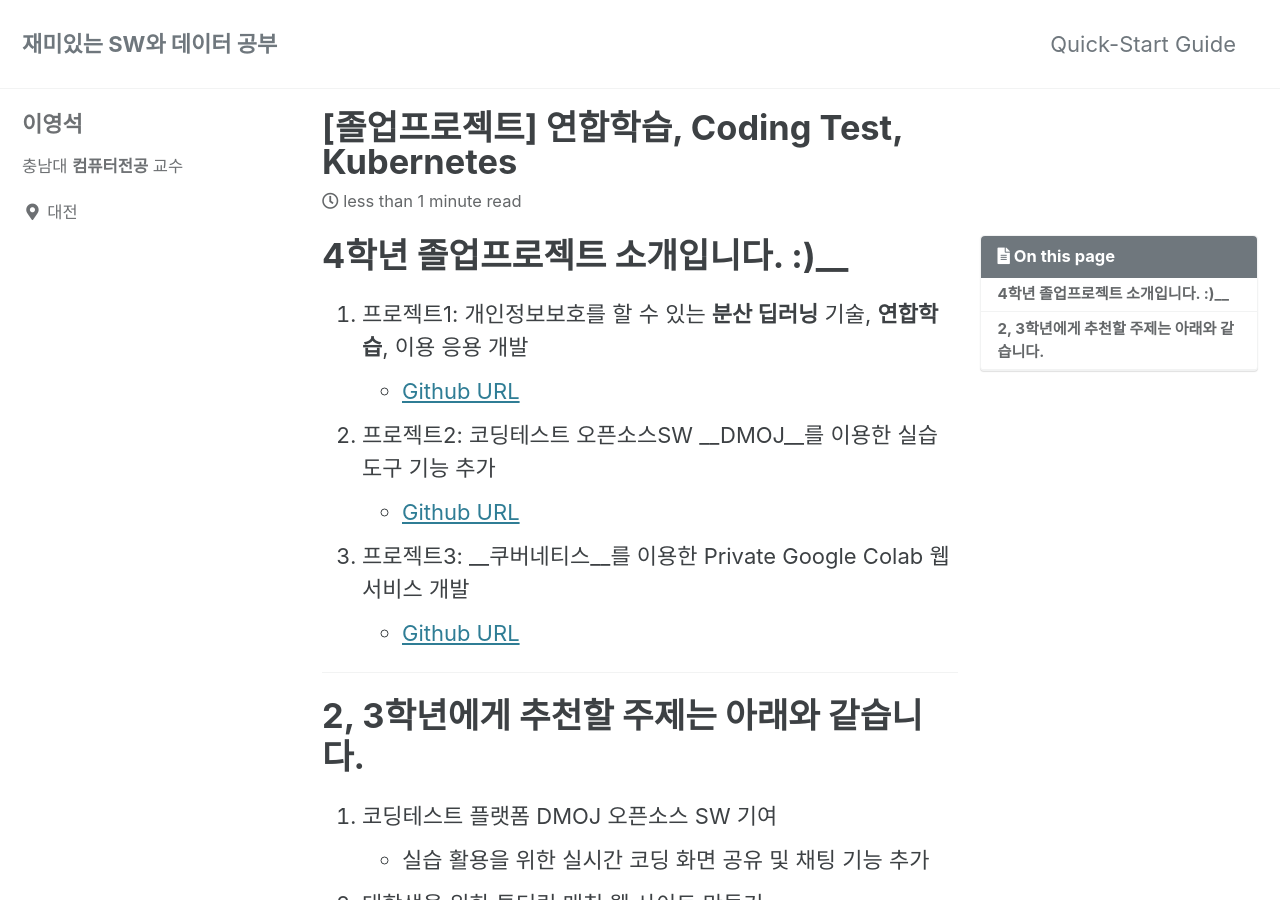
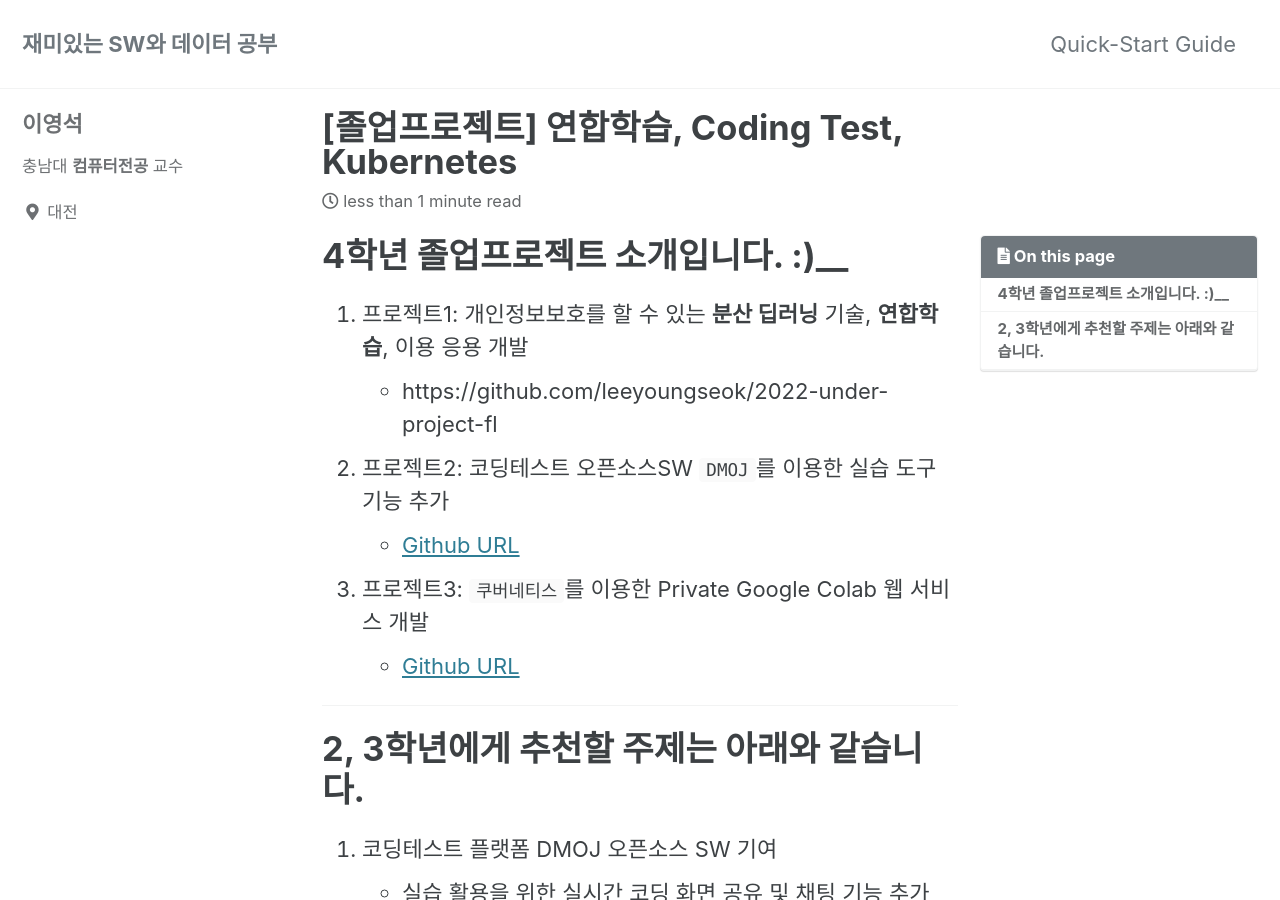
Before and after one commit to leeyoungseok/leeyoungseok.github.com, a Jekyll site: the page built from _posts/2021-12-20-under-project-list.md, in a window 1280 px wide and 900 px high. Built offline with Jekyll 4.4.1, drawn with Linux system fonts in a browser that asks for light colours; cached includes are drawn as plain includes.

Commit message:
Update 2021-12-20-under-project-list.md

```diff
--- a/_posts/2021-12-20-under-project-list.md
+++ b/_posts/2021-12-20-under-project-list.md
@@ -17,12 +17,12 @@ last_modified_at: 2021-12-19
 # 4학년 졸업프로젝트 소개입니다. :)__
 
 1. 프로젝트1: 개인정보보호를 할 수 있는 __분산 딥러닝__ 기술, __연합학습__, 이용 응용 개발
-  * [Github URL](https://github.com/leeyoungseok/2022-under-project-fl)
+  * https://github.com/leeyoungseok/2022-under-project-fl
 
-2. 프로젝트2: 코딩테스트 오픈소스SW __DMOJ__를 이용한 실습 도구 기능 추가
+2. 프로젝트2: 코딩테스트 오픈소스SW `DMOJ`를 이용한 실습 도구 기능 추가
   * [Github URL](https://github.com/leeyoungseok/2022-under-project-codingtest)
 
-3. 프로젝트3: __쿠버네티스__를 이용한 Private Google Colab 웹 서비스 개발
+3. 프로젝트3: `쿠버네티스`를 이용한 Private Google Colab 웹 서비스 개발
   * [Github URL](https://github.com/leeyoungseok/2022-under-project-kube)
 
 
```
